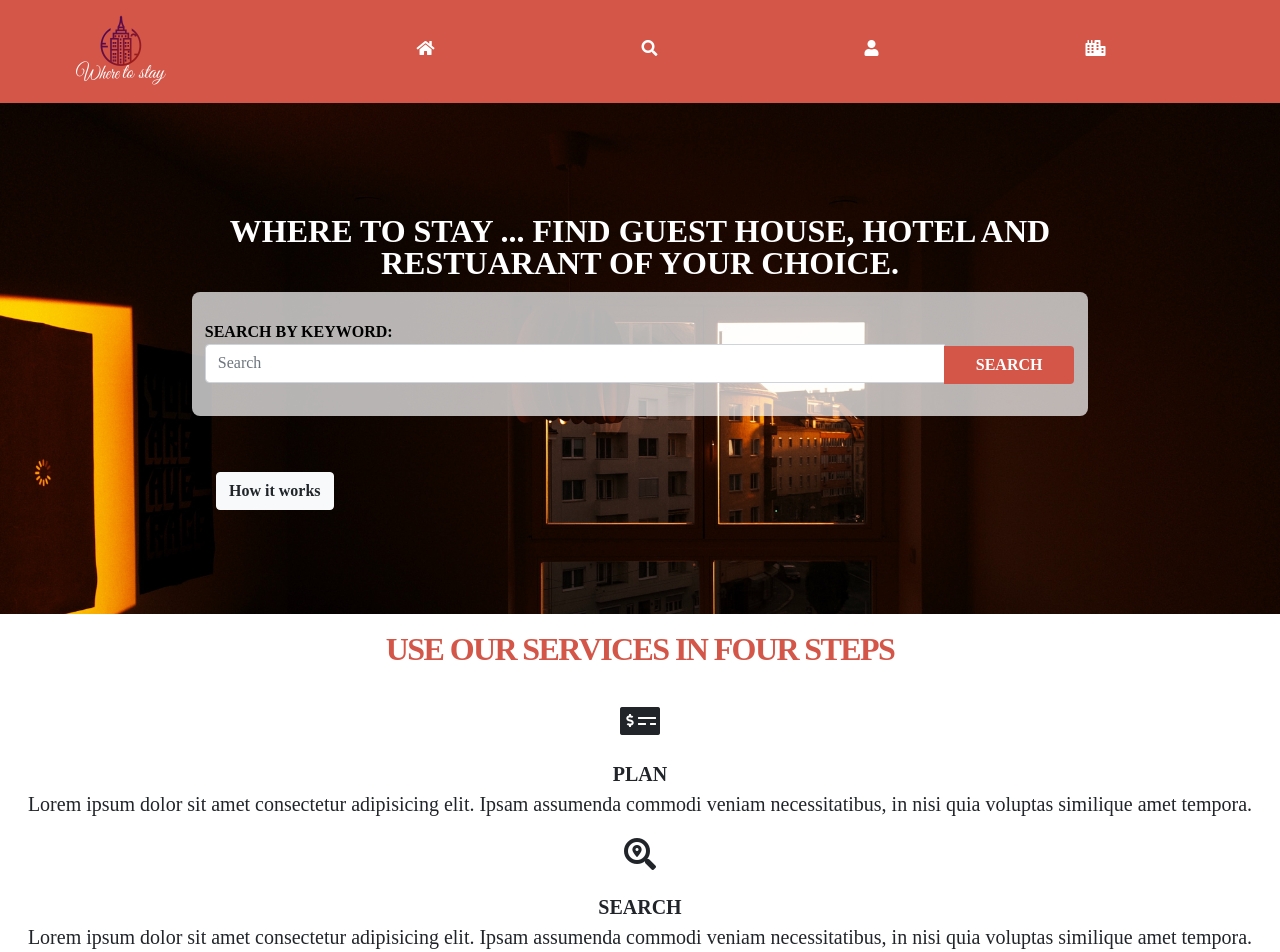
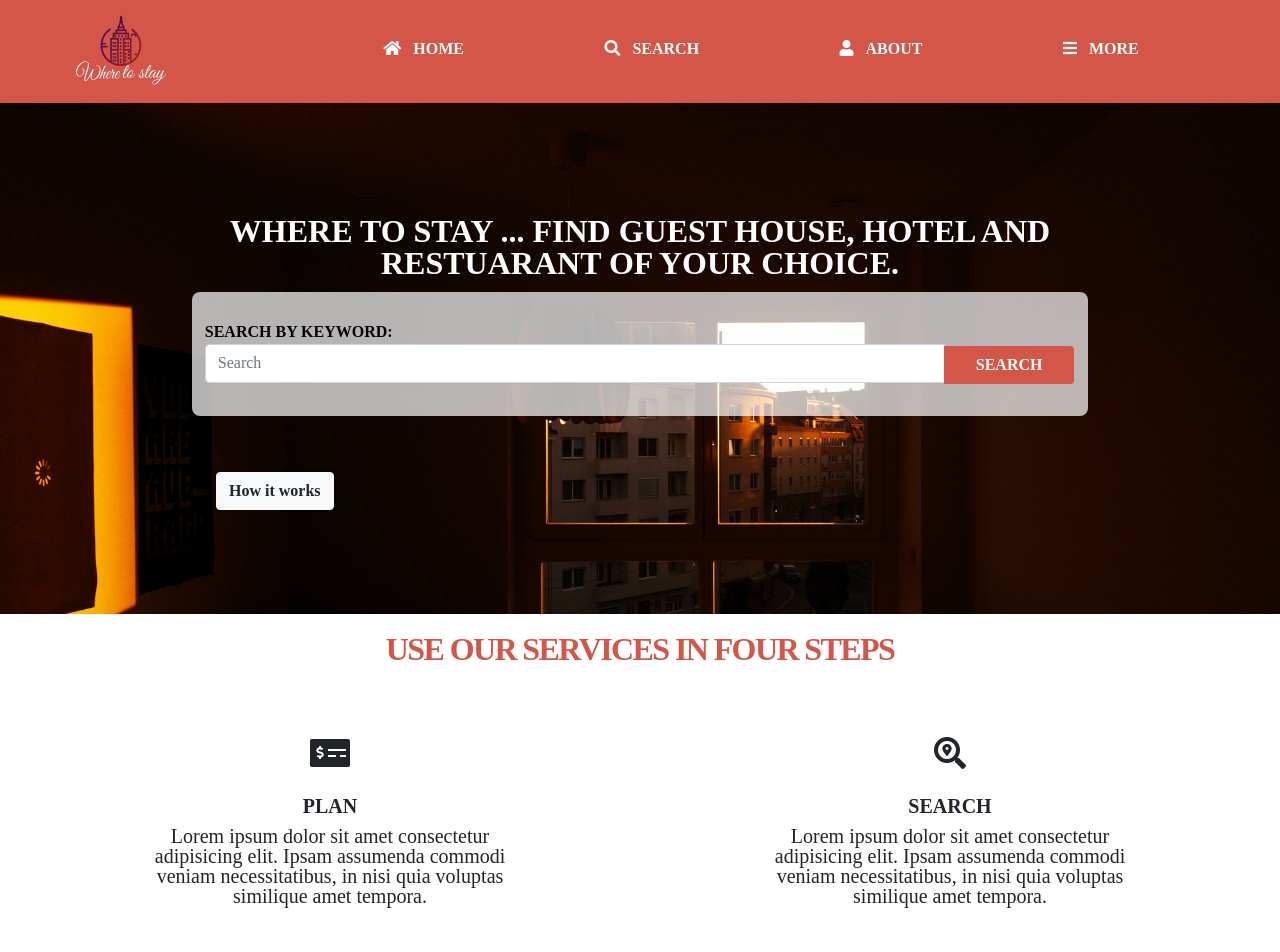
Before and after one commit to keddo/HTMLCapstoneProject, a website: page index.html in a window 1280 px wide. Shown: the top 952 px of the page. Drawn offline with nearby package versions, Linux system fonts and the light colour scheme.

Commit message:
Add large screen css layout navbar, main body

```diff
--- a/assets/css/sass/includes/_header.scss
+++ b/assets/css/sass/includes/_header.scss
@@ -43,3 +43,15 @@ nav li span {
    }
 
 }
+
+@media (min-width: 1024px) {
+    nav li span {
+        display: inline-block;
+        font-size: 1rem;
+        font-weight: bold;
+        margin-left: 0.5em;
+        text-transform: uppercase;
+        color: #fff;
+    }
+
+}
--- a/assets/css/sass/includes/_main_content.scss
+++ b/assets/css/sass/includes/_main_content.scss
@@ -121,3 +121,19 @@ main {
 
 
 }
+
+@media (min-width: 1024px) {
+    main .services {
+        display: grid;
+        grid-template-columns: repeat(2, 1fr);
+        grid-gap: 1.5em;
+        padding: 1em 2em;
+    }
+    main .service {
+        width: 400px;
+        margin: 0 auto;
+    }
+    main .title {
+        grid-column: 1/3;
+    }
+}
--- a/index.html
+++ b/index.html
@@ -46,8 +46,8 @@
                  </li>
                  <li>
                     <a href="#">
-                        <i class="fas fa-city text-white"></i>
-                        <span>Cities</span>
+                        <i class="fas fa-bars text-white"></i>
+                        <span>More</span>
                     </a>
                  </li>
              </ul>
```
Also changed, not shown: assets/css/main.css, 1 other file.
